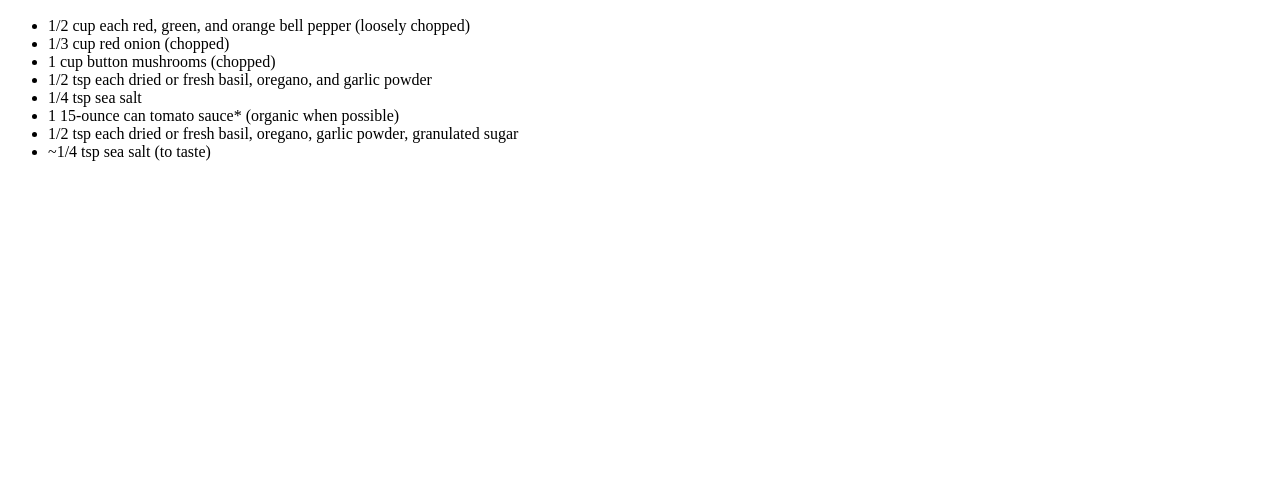
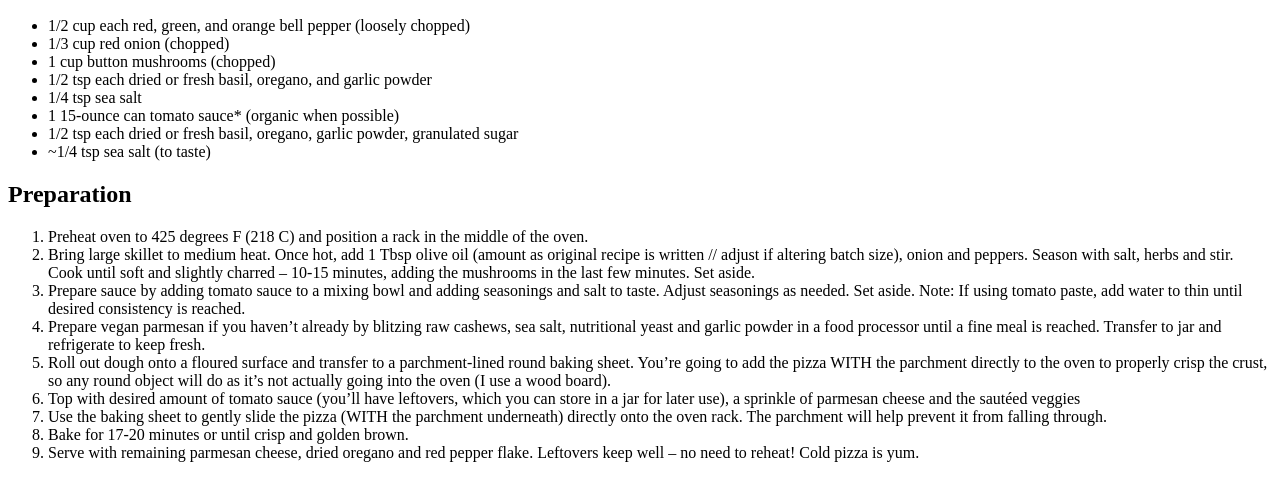
Before and after one commit to Adriennke/team-recipe, a plain HTML site: page recipes/main-course.html in a window 1280 px wide. Shown: the part 136-636 px from the top of the page. Drawn offline with Linux system fonts and the light colour scheme.

Commit message:
Add preparation

```diff
--- a/recipes/main-course.html
+++ b/recipes/main-course.html
@@ -20,6 +20,18 @@
         <li>1/2 tsp each dried or fresh basil, oregano, garlic powder, granulated sugar</li>
         <li>~1/4 tsp sea salt (to taste)</li>
     </ul>
+    <h2>Preparation</h2>
+    <ol>
+        <li>Preheat oven to 425 degrees F (218 C) and position a rack in the middle of the oven.</li>
+        <li>Bring large skillet to medium heat. Once hot, add 1 Tbsp olive oil (amount as original recipe is written // adjust if altering batch size), onion and peppers. Season with salt, herbs and stir. Cook until soft and slightly charred – 10-15 minutes, adding the mushrooms in the last few minutes. Set aside.</li>
+        <li>Prepare sauce by adding tomato sauce to a mixing bowl and adding seasonings and salt to taste. Adjust seasonings as needed. Set aside. Note: If using tomato paste, add water to thin until desired consistency is reached.</li>
+        <li>Prepare vegan parmesan if you haven’t already by blitzing raw cashews, sea salt, nutritional yeast and garlic powder in a food processor until a fine meal is reached. Transfer to jar and refrigerate to keep fresh.</li>
+        <li>Roll out dough onto a floured surface and transfer to a parchment-lined round baking sheet. You’re going to add the pizza WITH the parchment directly to the oven to properly crisp the crust, so any round object will do as it’s not actually going into the oven (I use a wood board).</li>
+        <li>Top with desired amount of tomato sauce (you’ll have leftovers, which you can store in a jar for later use), a sprinkle of parmesan cheese and the sautéed veggies</li>
+        <li>Use the baking sheet to gently slide the pizza (WITH the parchment underneath) directly onto the oven rack. The parchment will help prevent it from falling through.</li>
+        <li>Bake for 17-20 minutes or until crisp and golden brown.</li>
+        <li>Serve with remaining parmesan cheese, dried oregano and red pepper flake. Leftovers keep well – no need to reheat! Cold pizza is yum.</li>
+    </ol>
 
 </body>
 </html>
```
